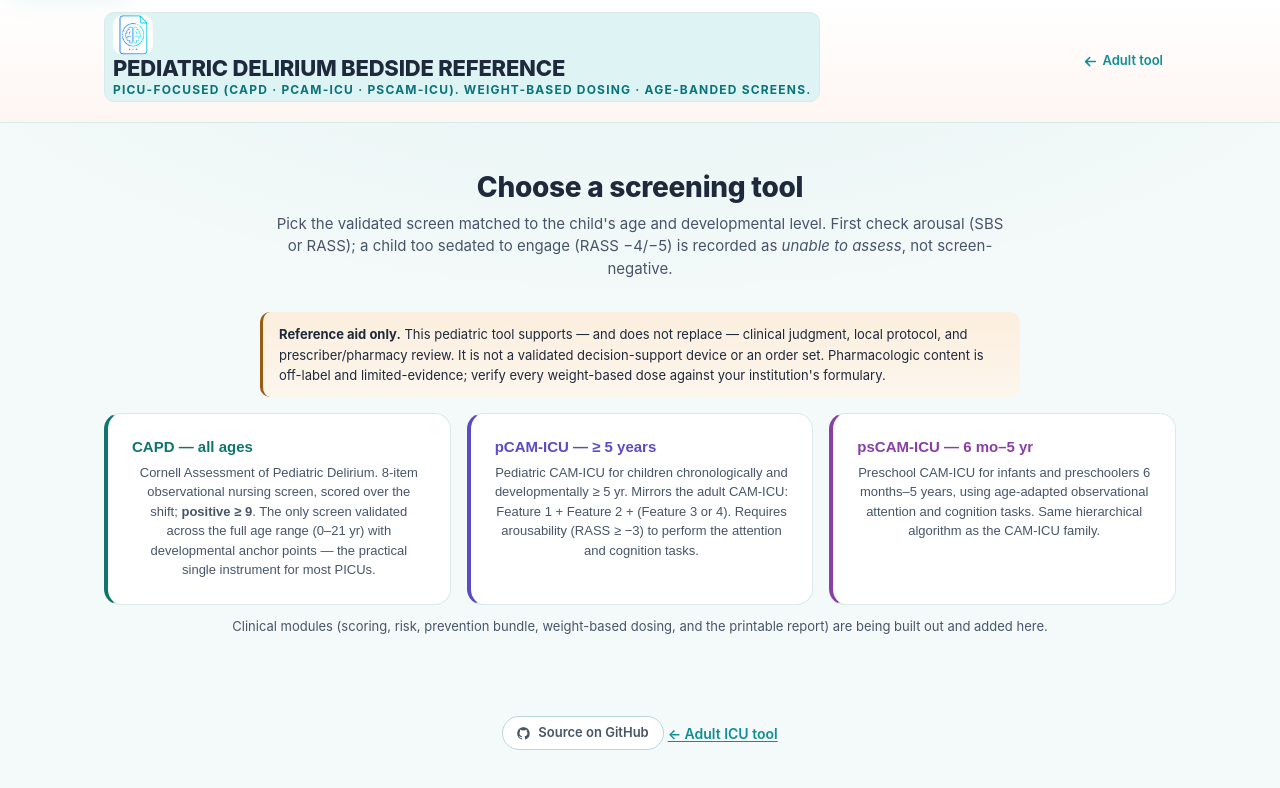
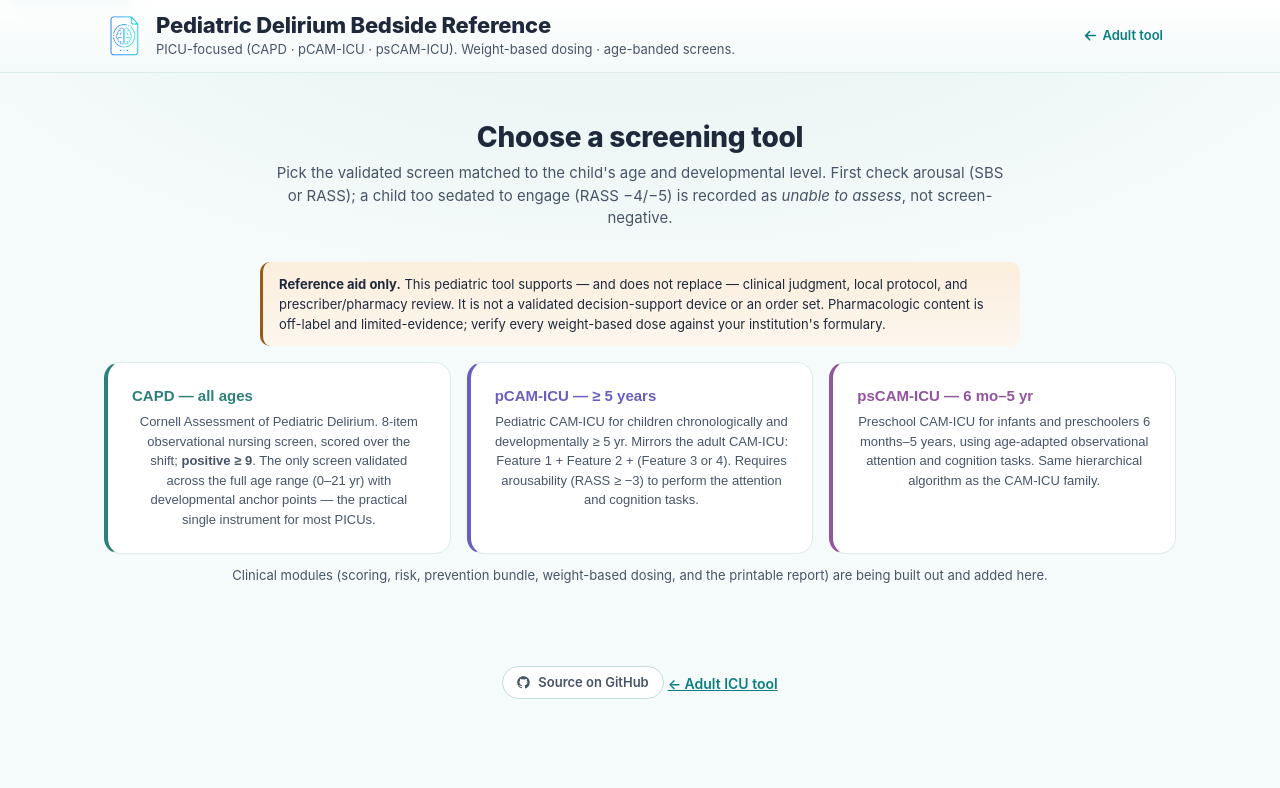
Before and after one commit to dotCooCoo/deliriumtool, a website with bundled scripts: page src/peds/index.html in a window 1280 px wide. Built offline with nearby package versions, Linux system fonts and the light colour scheme; files whose address does not match are found by name.

Commit message:
Refine pediatric header and soften the theme (#21)
- Header: use the shared brand layout so the logo sits beside the title (it was stacking above the title inside a misused badge element, which also drew a mismatched tinted box).
- Soften the palette: muted teal primary with gentler teal/lavender/orchid card accents, and a cohesive header without the warm wash.
- Raise the primary so white-on-primary meets WCAG AA contrast (verified).

```diff
--- a/src/peds/index.html
+++ b/src/peds/index.html
@@ -10,7 +10,7 @@
     />
     <link rel="canonical" href="https://deliriumtool.com/peds/" />
     <meta name="color-scheme" content="light" />
-    <meta name="theme-color" content="#0e8f96" />
+    <meta name="theme-color" content="#0d7d84" />
 
     <link rel="icon" href="../img/favicon-32.png" sizes="32x32" type="image/png" />
     <link rel="icon" href="../img/favicon-16.png" sizes="16x16" type="image/png" />
@@ -94,11 +94,11 @@
 
     <header class="app-header">
       <div class="app-header-inner">
-        <div class="header-pill">
+        <div class="app-header-brand">
           <img class="app-logo" src="../img/logo.png" alt="" />
-          <div>
+          <div class="app-header-titles">
             <h1>Pediatric Delirium Bedside Reference</h1>
-            <p class="header-sub">
+            <p class="app-header-sub">
               PICU-focused (CAPD · pCAM-ICU · psCAM-ICU). Weight-based dosing · age-banded screens.
             </p>
           </div>
--- a/src/styles/peds.css
+++ b/src/styles/peds.css
@@ -2,59 +2,59 @@
  * peds.css — pediatric theme overrides for /peds/.
  *
  * Loaded AFTER app.css on the pediatric page, so these :root overrides win. Only
- * the palette, rounding, and a few warmth touches change — every component class
- * and layout rule is inherited from the shared stylesheet, so the two tools stay
- * structurally identical and only feel different. Softer, warmer, rounder: a calm
- * teal primary, a peach accent, a light mint canvas, and gentler corners suit a
- * pediatric setting while keeping WCAG AA contrast.
+ * the palette and rounding change — every component class and layout rule is
+ * inherited from the shared stylesheet, so the two tools stay structurally
+ * identical and only feel different. The pediatric feel is soft and calm: a
+ * muted teal primary, gentle low-saturation accent families, a light mint canvas,
+ * and rounder corners. Every foreground/background pair keeps WCAG AA contrast.
  */
 
 :root {
-  /* Friendly teal primary (AA on white and on the weak tint). */
-  --c-primary: #0e8f96;
-  --c-primary-strong: #0a737a;
-  --c-primary-weak: #def3f3;
+  /* Calm teal primary — AA with white for buttons and active states. */
+  --c-primary: #0d7d84;
+  --c-primary-strong: #0a5f65;
+  --c-primary-weak: #e4f3f3;
   --c-primary-contrast: #ffffff;
 
-  /* Warm peach secondary accent for playful highlights. */
-  --c-accent: #f08a5d;
-  --c-accent-weak: #fdeadf;
+  /* Soft muted-peach accent, used sparingly. */
+  --c-accent: #e0a48c;
+  --c-accent-weak: #faeee8;
 
   /* Soft mint canvas + airy surfaces. */
-  --c-bg: #f3faf9;
+  --c-bg: #f5fbfa;
   --c-surface: #ffffff;
-  --c-surface-2: #ecf6f5;
-  --c-border: #d8ebe9;
-  --c-border-strong: #b8dad7;
+  --c-surface-2: #eff8f6;
+  --c-border: #dcecea;
+  --c-border-strong: #c2dcd9;
 
-  /* Status stays clinically conventional (green/amber/red) for safety legibility. */
+  /* Softer, lower-saturation family accents for the screen cards (kept AA as
+     card-title text). Gentle teal / lavender / orchid instead of the bold
+     adult hues. */
+  --fam-teal: #2d8079;
+  --fam-teal-weak: #e6f4f1;
+  --fam-indigo: #6a5fc0;
+  --fam-indigo-weak: #eeecfa;
+  --fam-purple: #94559f;
+  --fam-purple-weak: #f6ecf8;
+
   --c-info: var(--c-primary);
   --c-info-weak: var(--c-primary-weak);
 
-  /* Rounder, softer — a gentler feel than the adult tool. */
+  /* Rounder, softer than the adult tool. */
   --radius-sm: 10px;
   --radius: 16px;
   --radius-lg: 22px;
-  --shadow-sm: 0 1px 2px rgba(14, 143, 150, 0.06);
-  --shadow: 0 8px 24px rgba(14, 143, 150, 0.1);
-  --shadow-lg: 0 16px 40px rgba(14, 143, 150, 0.14);
-  --ring: 0 0 0 3px rgba(14, 143, 150, 0.26);
+  --shadow-sm: 0 1px 2px rgba(13, 125, 132, 0.05);
+  --shadow: 0 8px 24px rgba(13, 125, 132, 0.08);
+  --shadow-lg: 0 16px 40px rgba(13, 125, 132, 0.12);
+  --ring: 0 0 0 3px rgba(13, 125, 132, 0.24);
 }
 
-/* A warmer header wash for the pediatric tool. */
-.app-header {
-  background: linear-gradient(
-    180deg,
-    var(--c-surface),
-    color-mix(in srgb, var(--c-accent) 8%, var(--c-surface))
-  );
-}
-
-/* The product logo sits in the header; keep it crisp and sized for the bar. */
+/* The product logo (a square mark) sits beside the titles in the header. */
 .app-logo {
   height: 40px;
-  width: auto;
-  flex-shrink: 0;
+  width: 40px;
+  border-radius: 10px;
 }
 
 /* Small alignment helper (CSP-safe — no inline style attributes). */
```
Also changed, not shown: tests/e2e/peds.spec.js (+1 -1 lines).
